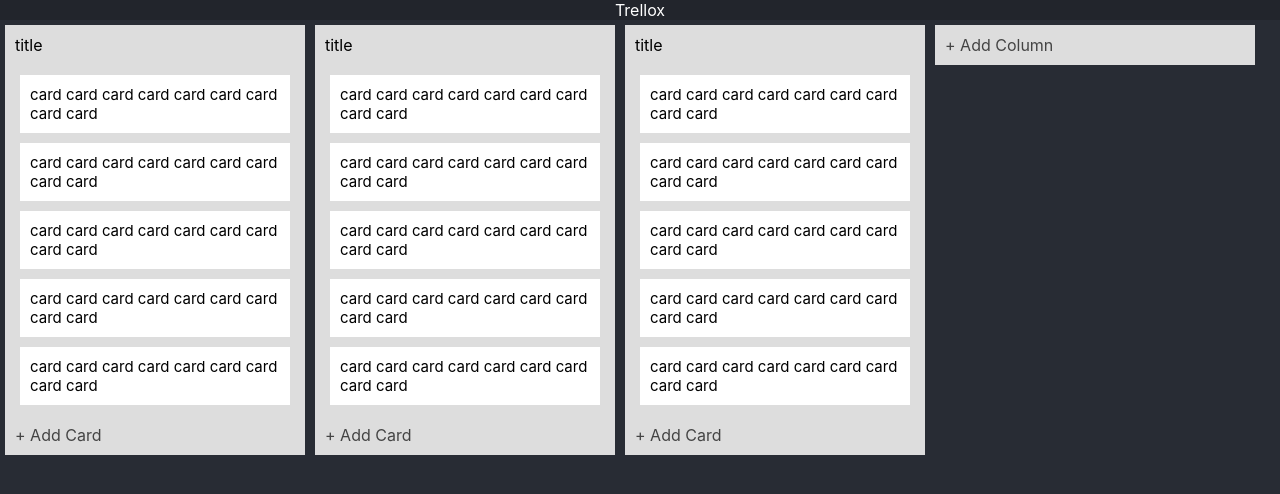
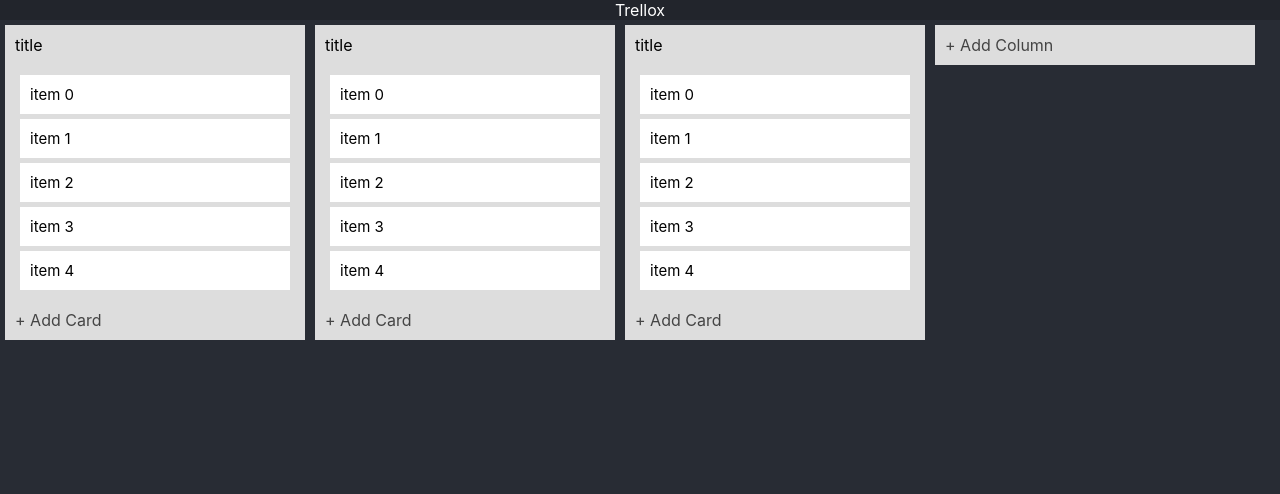
Before and after one commit to kayacihan/trellox, a React (Create React App) app: page / in a window 1280 px wide. Shown: the top 494 px of the page. Built offline with nearby package versions, Linux system fonts and the light colour scheme.

Commit message:
Cards DND template added

```diff
--- a/src/App.js
+++ b/src/App.js
@@ -1,14 +1,15 @@
 import './App.css';
 import Column from "./components/Column";
+
 
 function App() {
   return (
     <div className="App">
       <div className="App-header">Trellox</div>
       <div className="App-body">
-        <Column />
-        <Column />
-        <Column />
+        <Column columnid={"1"} />
+        <Column columnid={"2"} />
+        <Column columnid={"3"} />
         <div className="Add_Column">+ Add Column</div>
       </div>
 
--- a/src/components/Card.js
+++ b/src/components/Card.js
@@ -4,7 +4,7 @@ class Card extends Component {
     render() {
         return (
             <div className="Card">
-                card card card card card card card card card
+                {this.props.context}
             </div>
         )
     }
--- a/src/components/Cards.js
+++ b/src/components/Cards.js
@@ -1,13 +1,81 @@
 import React, { Component } from "react";
+import { DragDropContext, Droppable, Draggable } from "react-beautiful-dnd";
 import Card from "./Card";
 
 
+// fake data generator
+const getItems = count =>
+    Array.from({ length: count }, (v, k) => k).map(k => ({
+        id: `item-${k}`,
+        content: `item ${k}`
+    }));
+
+
+// a little function to help us with reordering the result
+const reorder = (list, startIndex, endIndex) => {
+    const result = Array.from(list);
+    const [removed] = result.splice(startIndex, 1);
+    result.splice(endIndex, 0, removed);
+
+    return result;
+};
+
 class Cards extends Component {
+    constructor(props) {
+        super(props);
+        this.state = {
+            items: getItems(5)
+        };
+        this.onDragEnd = this.onDragEnd.bind(this);
+    }
+
+    onDragEnd(result) {
+        const { destination, source } = result
+
+        // dropped outside the list
+        if (!destination) {
+            return;
+        }
+
+        const items = reorder(
+            this.state.items,
+            source.index,
+            destination.index
+        );
+
+        this.setState({
+            items
+        });
+    }
+
     render() {
         return (
-            <div className="Cards">
-                <Card />
-            </div>
+            <DragDropContext onDragEnd={this.onDragEnd}>
+                <Droppable droppableId={this.props.columnid}>
+                    {(provided, snapshot) => (
+                        <div  {...provided.droppableProps}
+                            ref={provided.innerRef} className="Cards">
+                            {this.state.items.map((item, index) => (
+                                <Draggable key={item.id} draggableId={item.id} index={index}>
+                                    {(provided, snapshot) => (
+                                        <div
+                                            ref={provided.innerRef}
+                                            {...provided.draggableProps}
+                                            {...provided.dragHandleProps}
+                                        >
+                                            <Card context={item.content} />
+
+                                        </div>
+                                    )}
+                                </Draggable>
+                            ))}
+
+                            {provided.placeholder}
+
+                        </div>
+                    )}
+                </Droppable>
+            </DragDropContext>
         )
     }
 }
--- a/src/components/Column.js
+++ b/src/components/Column.js
@@ -1,80 +1,13 @@
 import React, { Component } from "react";
-import { DragDropContext, Droppable, Draggable } from "react-beautiful-dnd";
 import Cards from "./Cards";
-
-// fake data generator
-const getItems = count =>
-    Array.from({ length: count }, (v, k) => k).map(k => ({
-        id: `item-${k}`,
-        content: `item ${k}`
-    }));
-
-
-// a little function to help us with reordering the result
-const reorder = (list, startIndex, endIndex) => {
-    const result = Array.from(list);
-    const [removed] = result.splice(startIndex, 1);
-    result.splice(endIndex, 0, removed);
-
-    return result;
-};
-
 class Column extends Component {
-    constructor(props) {
-        super(props);
-        this.state = {
-            items: getItems(5)
-        };
-        this.onDragEnd = this.onDragEnd.bind(this);
-    }
-
-    onDragEnd(result) {
-        // dropped outside the list
-        if (!result.destination) {
-            return;
-        }
-
-        const items = reorder(
-            this.state.items,
-            result.source.index,
-            result.destination.index
-        );
-
-        this.setState({
-            items
-        });
-    }
-
     render() {
         return (
-            <DragDropContext onDragEnd={this.onDragEnd}>
-                <Droppable droppableId="droppable">
-                    {(provided, snapshot) => (
-                        <div  {...provided.droppableProps}
-                            ref={provided.innerRef} className="Column">
+            <div className="Column">
                 <div className="Column-Title">title</div>
-                            {this.state.items.map((item, index) => (
-                                <Draggable key={item.id} draggableId={item.id} index={index}>
-                                    {(provided, snapshot) => (
-                                        <div
-                                            ref={provided.innerRef}
-                                            {...provided.draggableProps}
-                                            {...provided.dragHandleProps}
-                                        >
-                                            <Cards />
-
-                                        </div>
-                                    )}
-                                </Draggable>
-                            ))}
-
-                            {provided.placeholder}
-
+                <Cards columnid={this.props.columnid} />
                 <div className="Column-Add-Card">+ Add Card</div>
             </div>
-                    )}
-                </Droppable>
-            </DragDropContext>
         )
     }
 }
```
